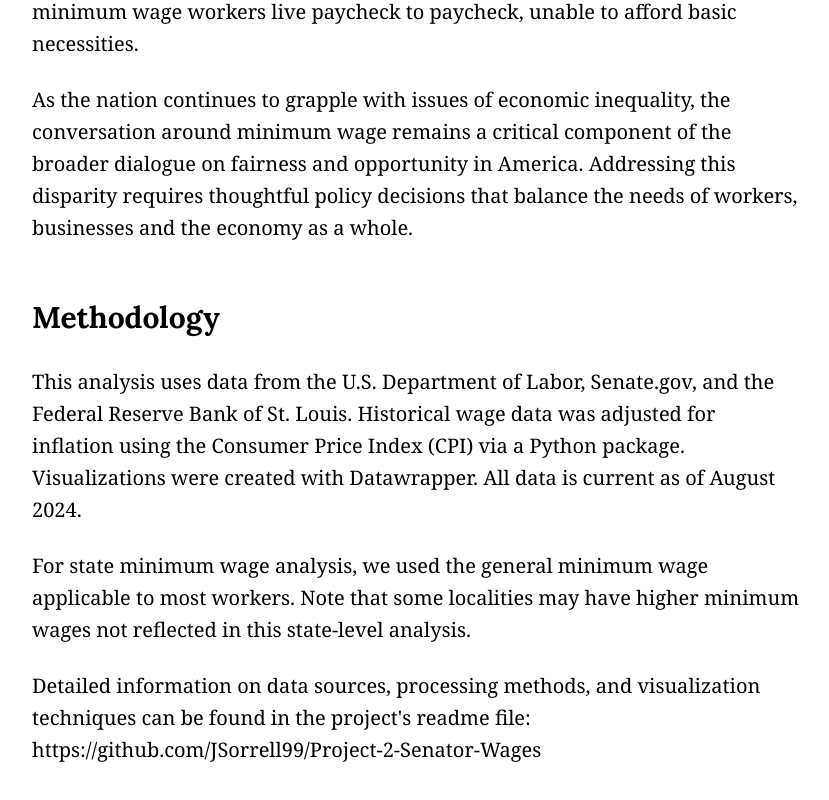
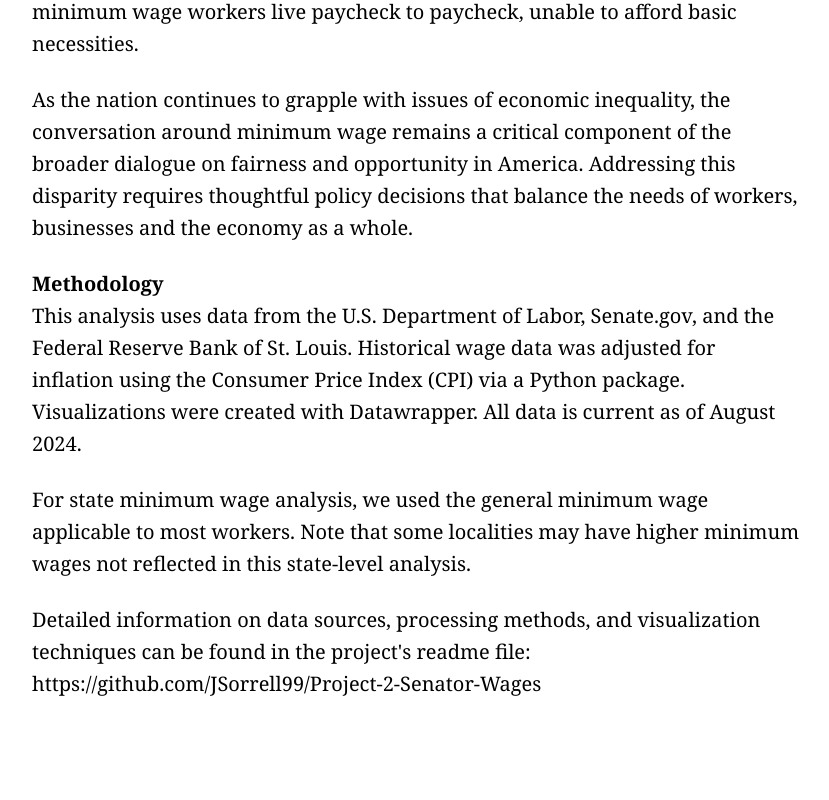
Before and after one commit to JSorrell99/Project-2-Senator-Wages, a plain HTML site: page index.html in a window 1280 px wide. Shown: the part 7918-8718 px from the top of the page, without its empty margins (224-1053 px from the left). Drawn offline with nearby package versions, Linux system fonts and the light colour scheme; a script that the page names is missing.

Commit message:
Update index.html

```diff
--- a/index.html
+++ b/index.html
@@ -382,8 +382,8 @@
             and the economy as a whole.</p>
 
 
-     <div class="methodology-section">
-        <h2>Methodology</h2>
+     <div class="methodology">
+        <strong>Methodology</strong>
         <p>This analysis uses data from the U.S. Department of Labor, Senate.gov, and the Federal Reserve Bank of St. Louis. Historical wage data was adjusted for inflation using the Consumer Price Index (CPI) via a Python package. Visualizations were created with Datawrapper. All data is current as of August 2024.</p>
         <p>For state minimum wage analysis, we used the general minimum wage applicable to most workers. Note that some localities may have higher minimum wages not reflected in this state-level analysis.</p>
         <p>Detailed information on data sources, processing methods, and visualization techniques can be found in the project's readme file: https://github.com/JSorrell99/Project-2-Senator-Wages</p>
```
